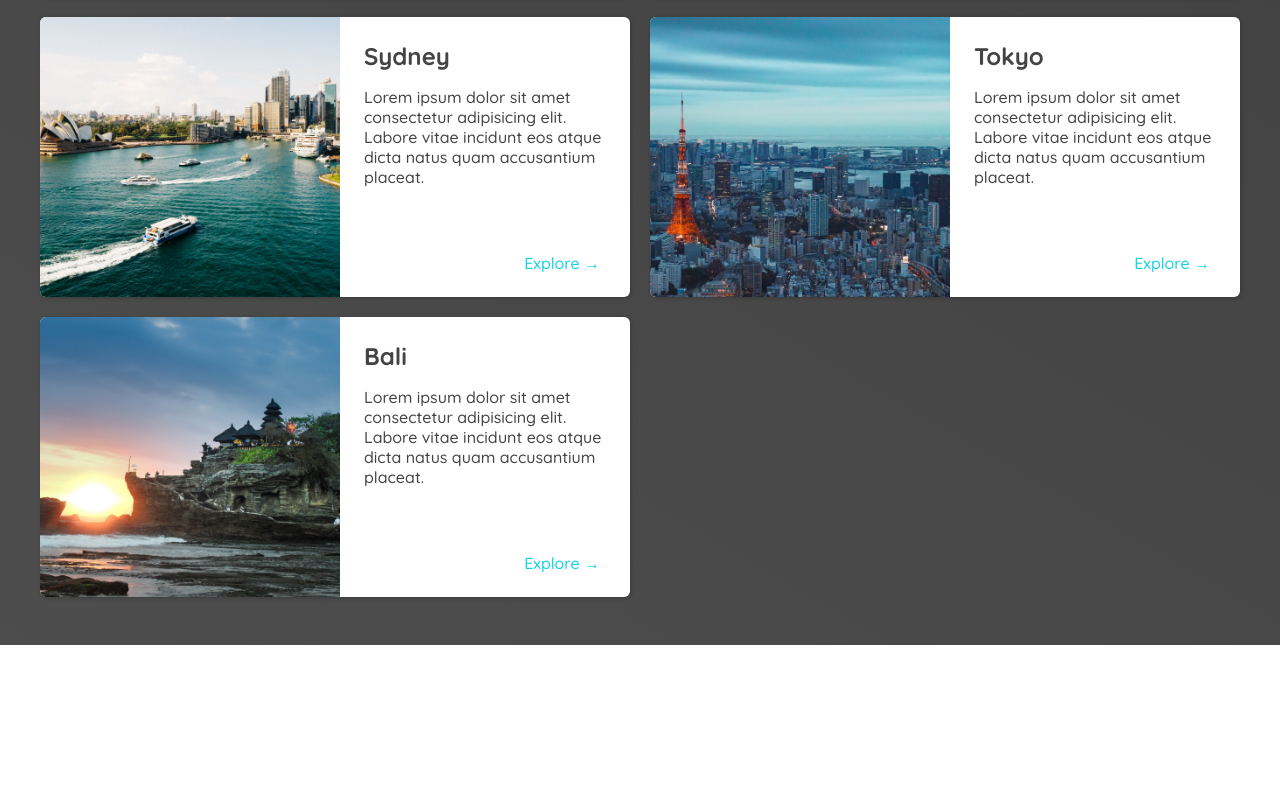
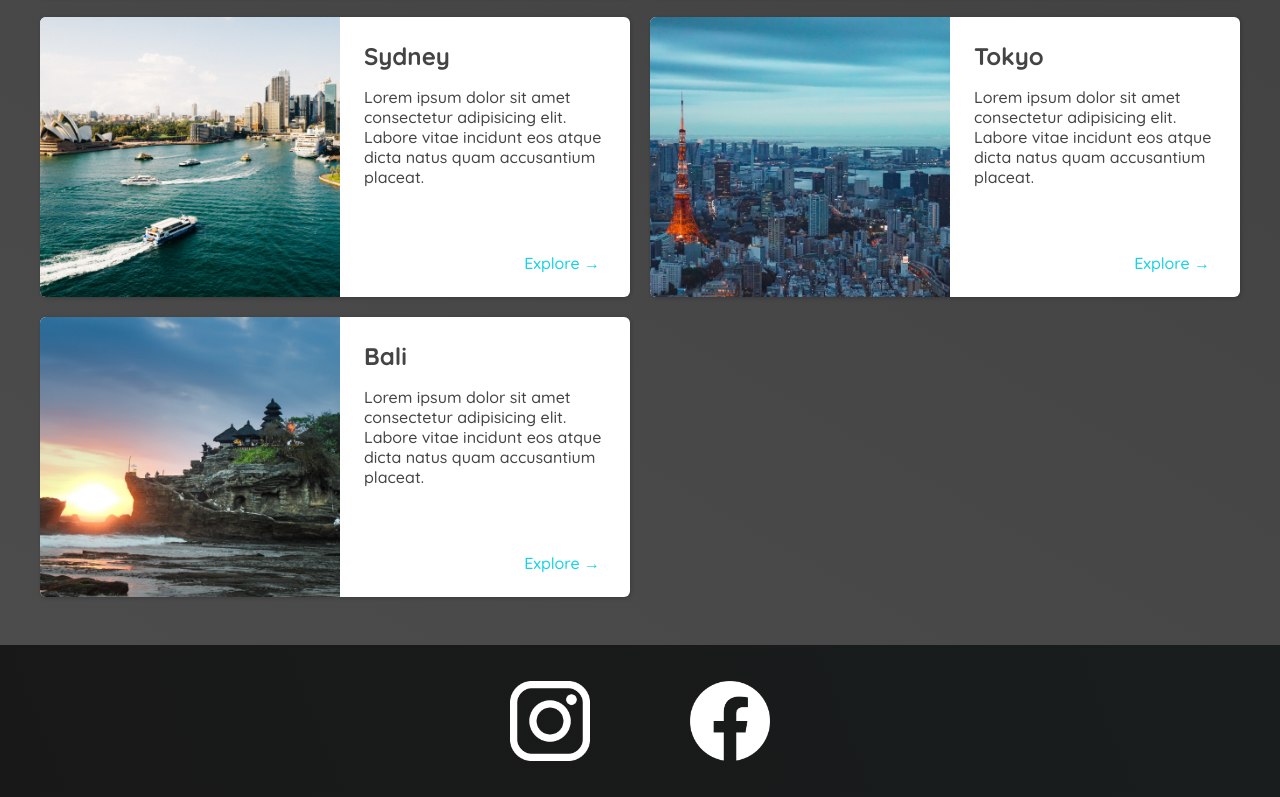
Before and after one commit to raudzius/Travel-Page_100-Days, a plain HTML site: page places.html in a window 1280 px wide. Shown: the part 1282-2079 px from the top of the page. Before the commit the page ends 1927 px from the top, so only its background shows below. Drawn offline with Linux system fonts and the light colour scheme.

Commit message:
copy: index footer to places

```diff
--- a/places.html
+++ b/places.html
@@ -189,5 +189,15 @@
           </ul>
     </main>
 
+    <footer>
+      <ul>
+        <li>
+          <a href="https://www.instagram.com"><img src="/images/icons/insta.png" alt="Instagram logo" /></a>
+        </li>
+        <li>
+          <a href="https://www.facebook.com"><img src="/images/icons/facebook.png" alt="Facebook logo" /></a>
+        </li>
+      </ul>
+    </footer>
   </body>
 </html>
```
